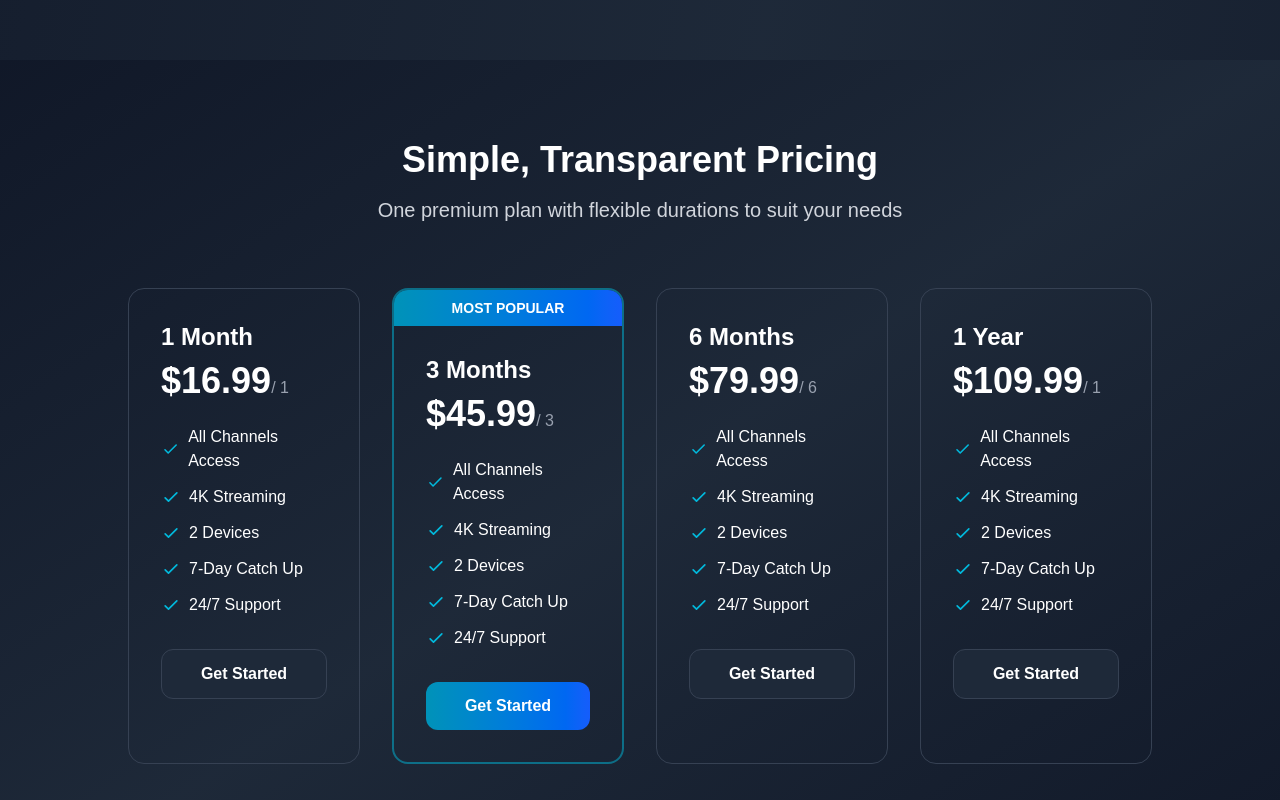
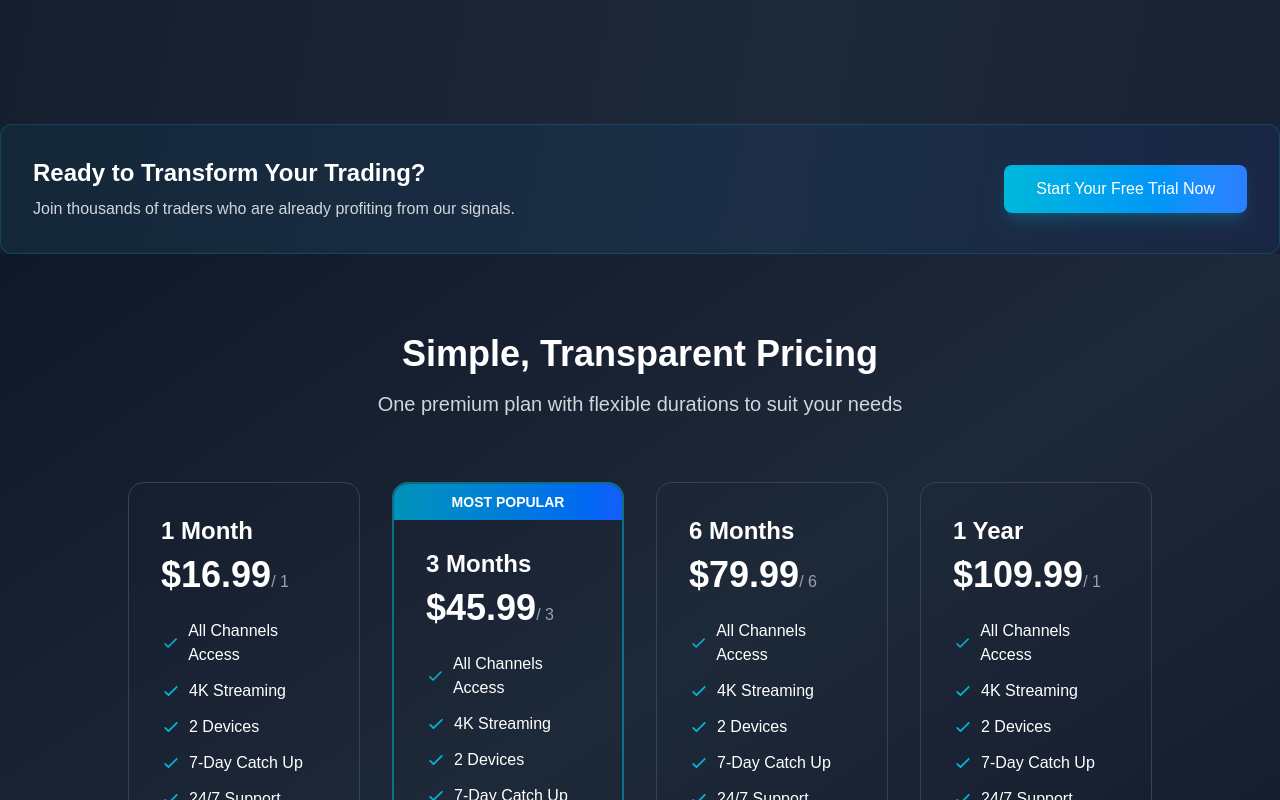
Before and after one commit to calvincyrus9/FuturisticIPTVq, a Next.js app: page / in a window 1280 px wide. Shown: the part 2300-3100 px from the top of the page. Built offline with nearby package versions, Linux system fonts and the light colour scheme.

Commit message:
Update page.js

```diff
--- a/src/app/page.js
+++ b/src/app/page.js
@@ -3,6 +3,7 @@
 
 import { useState, useEffect } from 'react';
 import Head from 'next/head';
+import Testimonials from '@/components/Testimonials';
 
 export default function FuturisticIPTV() {
   const [isScrolled, setIsScrolled] = useState(false);
@@ -162,6 +163,18 @@ export default function FuturisticIPTV() {
         </div>
       </section>
 
+      <div className="mt-16 bg-gradient-to-r from-cyan-900/20 to-blue-900/20 border border-cyan-500/20 rounded-xl p-8">
+          <div className="flex flex-col md:flex-row items-center justify-between">
+            <div>
+              <h3 className="text-2xl font-bold text-white">Ready to Transform Your Trading?</h3>
+              <p className="mt-2 text-gray-300">Join thousands of traders who are already profiting from our signals.</p>
+            </div>
+            <button className="mt-6 md:mt-0 px-8 py-3 rounded-lg bg-gradient-to-r from-cyan-500 to-blue-500 hover:from-cyan-600 hover:to-blue-600 text-white font-medium shadow-lg shadow-cyan-500/20 transition-all duration-300">
+              Start Your Free Trial Now
+            </button>
+          </div>
+        </div>
+
       {/* Pricing Plans */}
       <section id="pricing" className="py-20 px-4 bg-gradient-to-br from-gray-900 via-gray-800 to-gray-900">
         <div className="container mx-auto">
@@ -182,6 +195,8 @@ export default function FuturisticIPTV() {
           </div>
         </div>
       </section>
+{/* Testimonials Section */}
+<Testimonials />
 
       {/* Feature Comparison */}
       <section id="features" className="py-20 px-4">
@@ -249,6 +264,17 @@ export default function FuturisticIPTV() {
               question="How can I get support if I need help?"
               answer="Our 24/7 support team is available via live chat on our website and through our dedicated support ticket system."
             />
+          </div>
+        </div>
+        <div className="mt-16 text-center">
+          <div className="inline-block bg-gradient-to-r from-cyan-900/20 to-blue-900/20 border border-cyan-500/20 rounded-xl p-8 max-w-2xl">
+            <h3 className="text-2xl font-bold text-white">Still have questions?</h3>
+            <p className="mt-4 text-gray-300">
+              Our support team is ready to help you with any questions about our service.
+            </p>
+            <button className="mt-6 px-6 py-3 rounded-lg bg-gradient-to-r from-cyan-500 to-blue-500 hover:from-cyan-600 hover:to-blue-600 text-white font-medium shadow-lg shadow-cyan-500/20 transition-all duration-300">
+              Contact Support
+            </button>
           </div>
         </div>
       </section>
```
